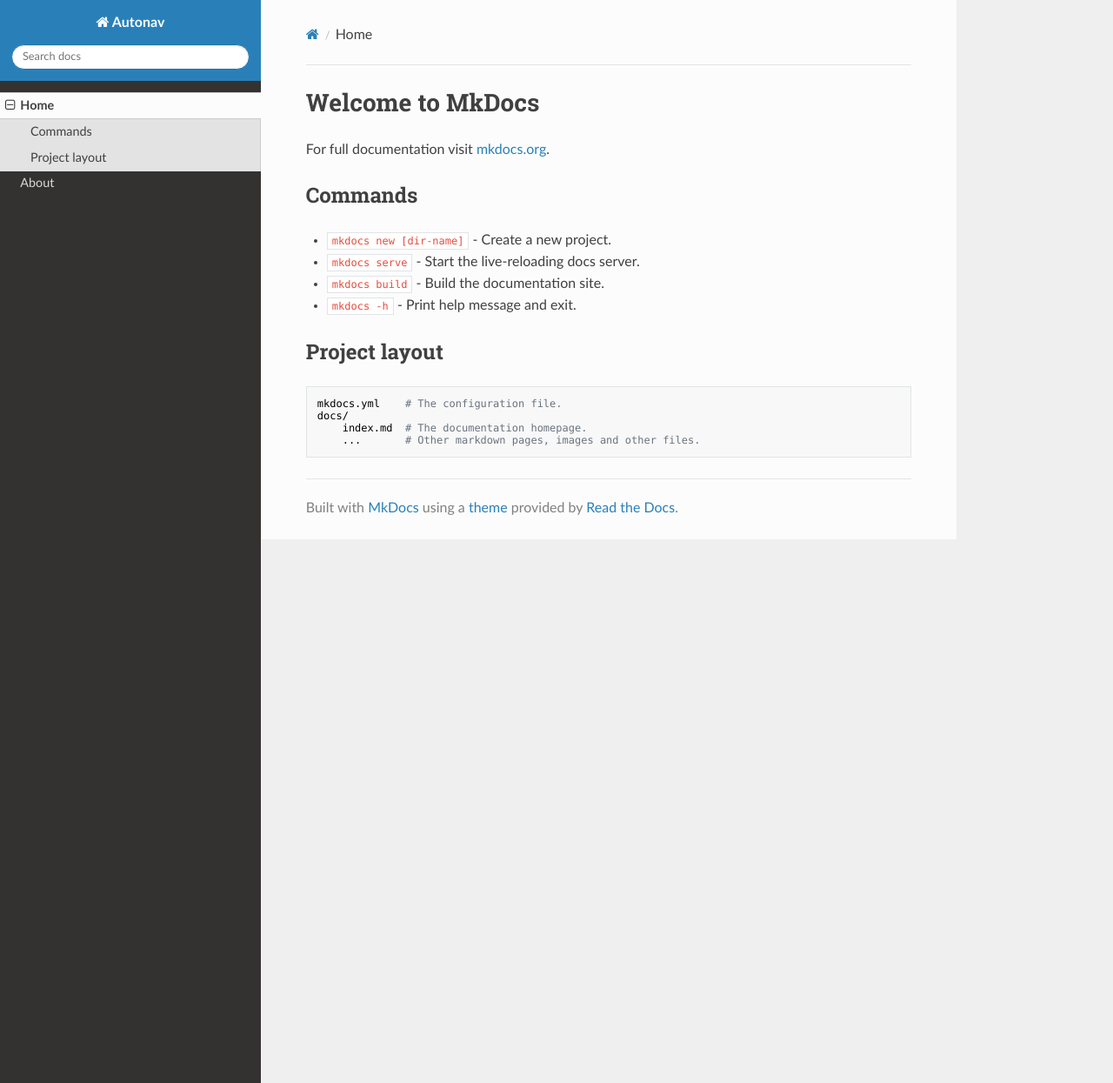
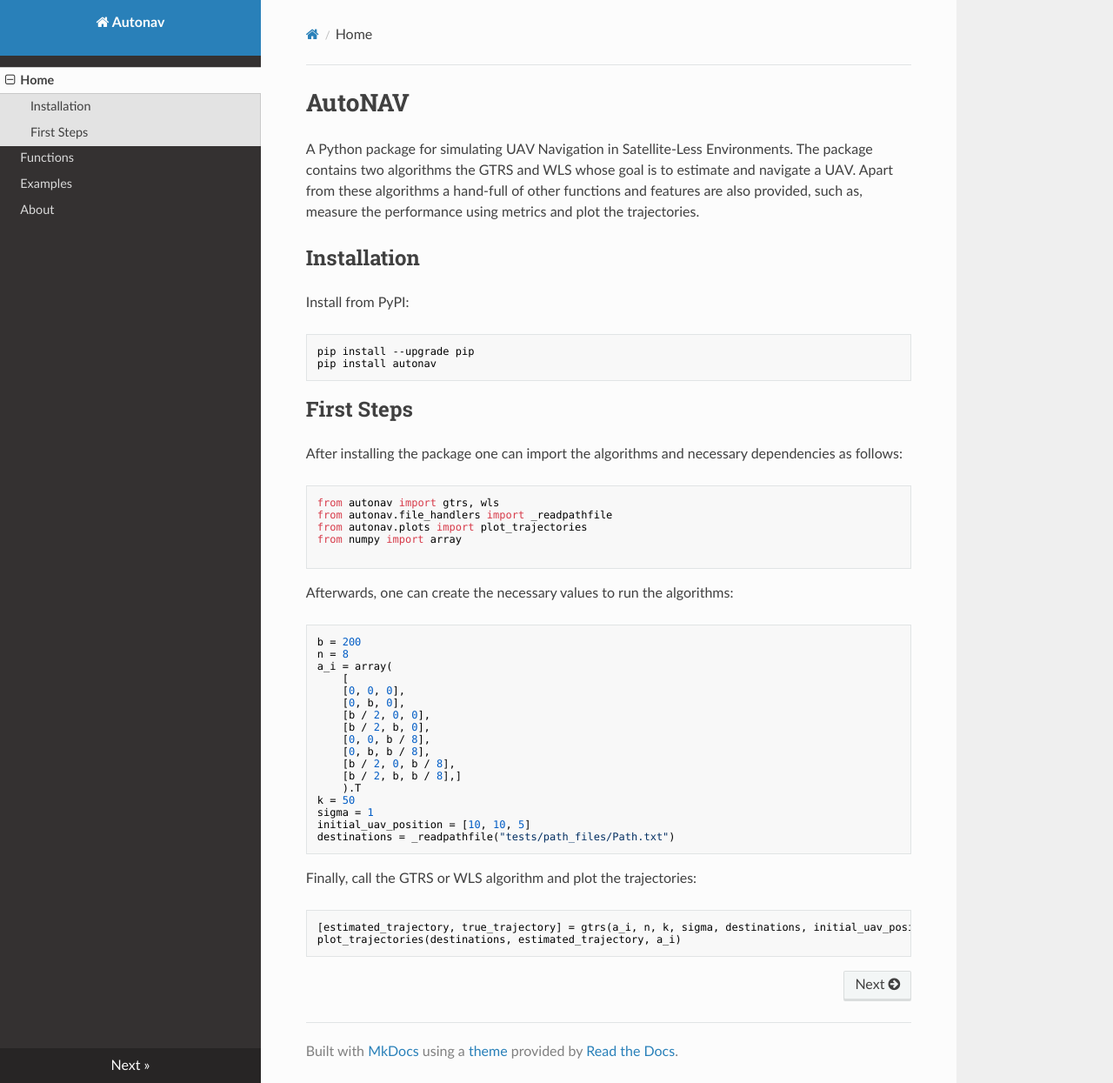
Before and after one commit to ricardo-s-santos/AutoNAV, an MkDocs documentation site: the page built from docs/docs/index.md, in a window 1280 px wide and 1245 px high. Shown: the whole window at 87% size. Built offline with MkDocs 1.6.1, drawn with Linux system fonts in a browser that asks for light colours; nearby versions of some CDN libraries.

Commit message:
Add examples.md and functions.md to docs

````diff
--- a/docs/docs/index.md
+++ b/docs/docs/index.md
@@ -1,17 +1,52 @@
-# Welcome to MkDocs
+# AutoNAV
 
-For full documentation visit [mkdocs.org](https://www.mkdocs.org).
+A Python package for simulating UAV Navigation in Satellite-Less Environments. The package contains two algorithms the GTRS and WLS whose goal is to estimate and navigate a UAV. Apart from these algorithms a hand-full of other functions and features are also provided, such as, measure the performance using metrics and plot the trajectories.
+## Installation
 
-## Commands
+Install from PyPI:
 
-* `mkdocs new [dir-name]` - Create a new project.
-* `mkdocs serve` - Start the live-reloading docs server.
-* `mkdocs build` - Build the documentation site.
-* `mkdocs -h` - Print help message and exit.
+```sh
+pip install --upgrade pip
+pip install autonav
+```
 
-## Project layout
+## First Steps
 
-    mkdocs.yml    # The configuration file.
-    docs/
-        index.md  # The documentation homepage.
-        ...       # Other markdown pages, images and other files.
+After installing the package one can import the algorithms and necessary dependencies as follows:
+
+```python
+from autonav import gtrs, wls
+from autonav.file_handlers import _readpathfile
+from autonav.plots import plot_trajectories
+from numpy import array
+
+```
+
+Afterwards, one can create the necessary values to run the algorithms:
+
+```python
+b = 200
+n = 8
+a_i = array(
+    [
+    [0, 0, 0],
+    [0, b, 0],
+    [b / 2, 0, 0],
+    [b / 2, b, 0],
+    [0, 0, b / 8],
+    [0, b, b / 8],
+    [b / 2, 0, b / 8],
+    [b / 2, b, b / 8],]
+    ).T
+k = 50
+sigma = 1
+initial_uav_position = [10, 10, 5]
+destinations = _readpathfile("tests/path_files/Path.txt")
+```
+
+Finally, call the GTRS or WLS algorithm and plot the trajectories:
+
+```python
+[estimated_trajectory, true_trajectory] = gtrs(a_i, n, k, sigma, destinations, initial_uav_position)
+plot_trajectories(destinations, estimated_trajectory, a_i)
+```
--- a/docs/mkdocs.yml
+++ b/docs/mkdocs.yml
@@ -2,5 +2,24 @@
 site_url: https://ricardo-santos-21904332.github.io/AutoNAV/
 nav:
   - Home: index.md
+  - Functions: functions.md
+  - Examples: examples.md
   - About: about.md
 theme: readthedocs
+
+plugins:
+  - mkdocstrings:
+      default_handler: python
+      handlers:
+        python:
+          import:
+            - https://docs.python.org/3/objects.inv
+            - https://numpy.org/doc/stable/objects.inv
+          options:
+            docstring_style: google
+            show_root_toc_entry: false
+            show_submodules: no
+            heading_level: 2
+            line_length: 80
+            show_signature_annotations: true
+            separate_signature: true
````
Also changed, not shown: docs/docs/examples.md (added, +1 -0 lines), docs/docs/functions.md (added, +5 -0 lines).
